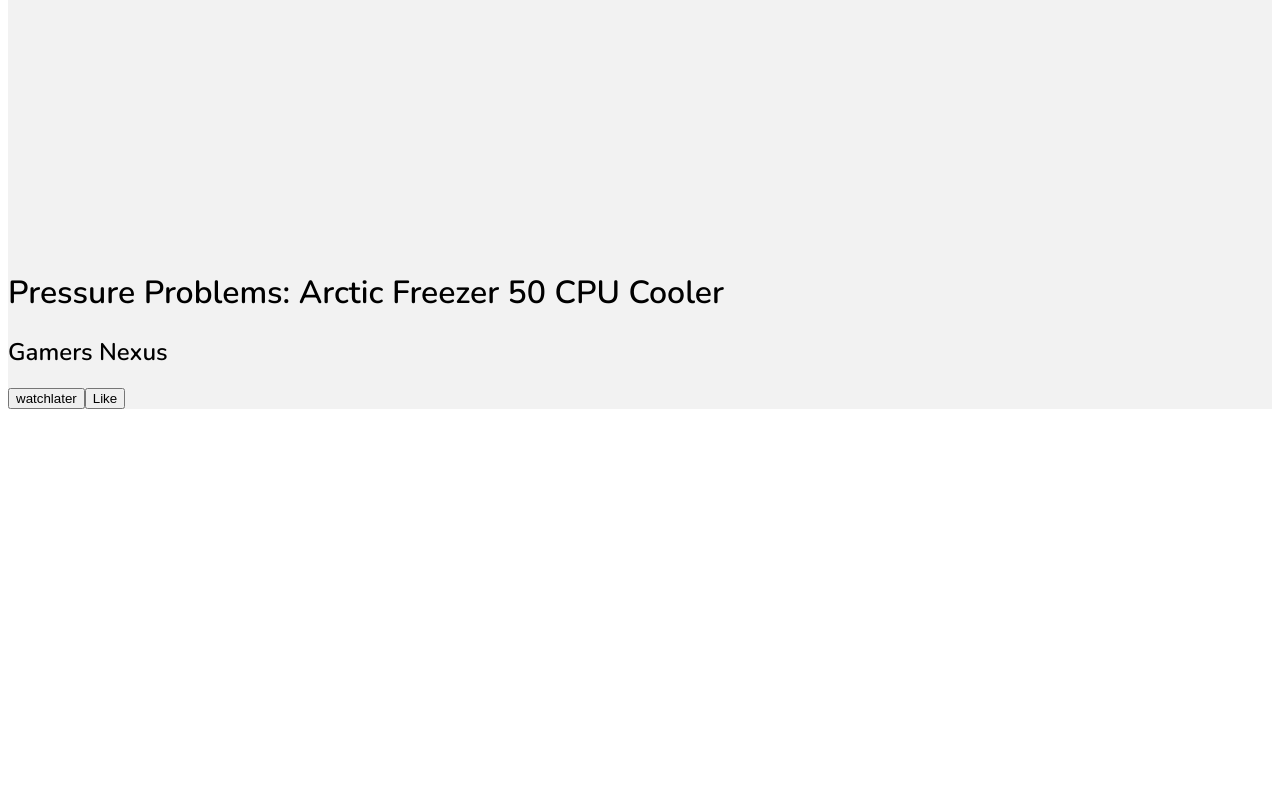
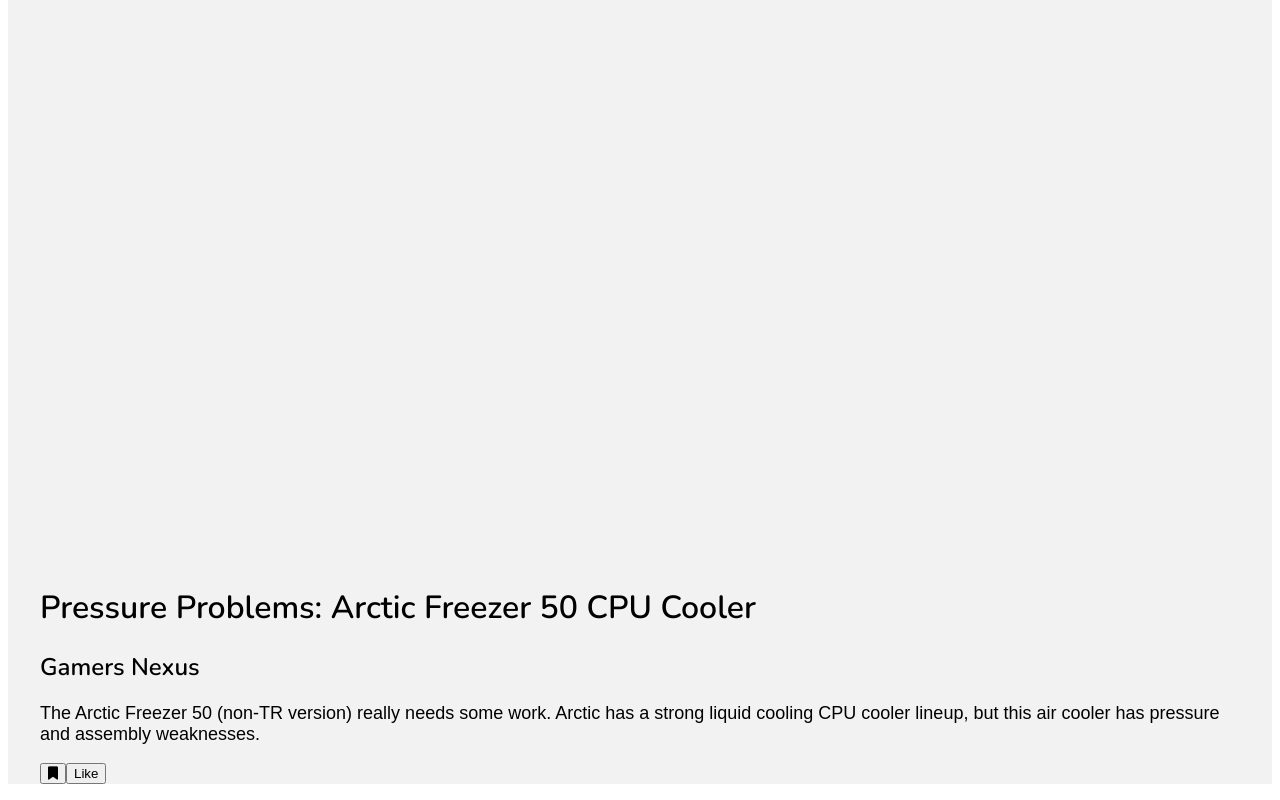
Before and after one commit to harshitsaxena586/video-library, a React (Create React App) app: page /1/1 in a window 1280 px wide. Shown: the part 422-1222 px from the top of the page. Before the commit the page ends 839 px from the top, so only its background shows below. Built offline with nearby package versions, Linux system fonts and the light colour scheme.

Commit message:
feat:added watchlater,history and liked

```diff
--- a/public/index.html
+++ b/public/index.html
@@ -39,5 +39,6 @@
       To begin the development, run `npm start` or `yarn start`.
       To create a production bundle, use `npm run build` or `yarn build`.
     -->
+    <script src="https://kit.fontawesome.com/8da5aafc0d.js" crossorigin="anonymous"></script>
   </body>
 </html>
--- a/src/App.css
+++ b/src/App.css
@@ -32,16 +32,35 @@
   margin: 1rem;
   border-radius: 10px;
   overflow: hidden;
-  background: blue;
-}
+ }
 .listing-wrap {
   margin: auto;
   display: flex;
   justify-content: center;
   width:90vw;
   flex-wrap: wrap;
-  background-color: red;
 }
 .videcard {
   padding: 1.5rem;
 }
+
+.video-player{
+  /* display: flex; */
+  /* flex-direction: column; */
+}
+
+.video-l {
+  overflow: hidden;
+  border-radius: 10px;
+  justify-self: center;
+margin: auto
+}
+
+.player-content{
+  margin:1rem auto;
+  width: 1200px;
+}
+p{
+  font-size: 18px;
+  font-family: "nunito",;
+}
--- a/src/App.js
+++ b/src/App.js
@@ -8,6 +8,7 @@
 import Category from './pages/Category';
 import Playlists from './pages/Playlists';
 import Videoplayer from './pages/Videoplayer';
+import History from './pages/History';
 
 function App() {
   return (
@@ -16,6 +17,8 @@
   <Navbar />
    <Routes>
     <Route path="/" element={<Home />}/>
+
+    <Route path="/history" element={<History />}/>
     <Route path="/:filter" element={<Category />}/>
     <Route path="/:filter/:vid" element={<Videoplayer />}/>
     <Route path="playlists" element={<Playlists />}/>
--- a/src/Reducer/AppReducer.js
+++ b/src/Reducer/AppReducer.js
@@ -1,8 +1,12 @@
 import React from 'react'
 
-export default function reducer(action,state) {
+export default function reducer(state,action) {
     switch(action.type){
-       case "test":
-        return {...state,liked:["test succesfull"]}
+     case "ADDTOWATCHLATER":
+     return {...state,watchlater:state.watchlater.concat(action.payload)}
+     case "LIKED":
+     return {...state,liked:state.liked.concat(action.payload)};
+     case "ADDHISTORY":
+     return {...state,history:state.history.concat(action.payload)}
     }
 }
--- a/src/components/Navbar.js
+++ b/src/components/Navbar.js
@@ -17,7 +17,7 @@
         </li>
         <li>
           {" "}
-          <Link to="category">Category </Link>
+          <Link to="history">History</Link>
         </li>
         <li className="">
           {" "}
--- /dev/null
+++ b/src/components/Playlistcard.js
@@ -0,0 +1,16 @@
+import React from 'react'
+import ReactPlayer from 'react-player/youtube'
+import { Link } from 'react-router-dom'
+export default function Playlistcard({item}) {
+    return (
+        <div>
+
+            <Link to={String(item.id)} className="text-link">
+            <ReactPlayer width="550px" height="309px" light url={item.url} className="player-listing" />
+            <h2>{item.title}</h2>
+            <h2>{item.channel}</h2>
+            </Link>
+
+        </div>
+    )
+}
--- a/src/components/Videocard.js
+++ b/src/components/Videocard.js
@@ -5,12 +5,11 @@
 export default function Videocard({item}) {
     return (
         <div className="video-card">
-            <Link to={String(item.id)}>
+            <Link to={String(item.id)} className="text-link">
             <ReactPlayer  light url={item.url} className="player-listing" />
             <h2>{item.title}</h2>
             <h2>{item.channel}</h2>
             </Link>
-
         </div>
     )
 }
--- a/src/context/AppContext.js
+++ b/src/context/AppContext.js
@@ -10,7 +10,6 @@
 }
 
 export function AppContextProvider({ children }) {
-
   const [state,dispatch]=useReducer(reducer,initialState)
 
   return (
--- a/src/pages/Category.js
+++ b/src/pages/Category.js
@@ -12,7 +12,6 @@
       <h1 className="text-center">{filter}</h1>
       <div className="listing-wrap">
         {filteredArr.map(item=><Videocard item={item} />)}
-
       </div>
     </div>
   );
--- /dev/null
+++ b/src/pages/History.js
@@ -0,0 +1,17 @@
+import React from 'react'
+import Playlistcard from '../components/Playlistcard'
+import { useApp } from '../context/AppContext'
+
+export default function History() {
+    const {state,dispatch}=useApp()
+    const {history} =state
+    return (
+        <div className="history-wrap">
+            <h1 className="text-center">History</h1>
+            <ul class="list-tag">
+            {history.map(item=> <Playlistcard item={item} />)}
+            </ul>
+
+        </div>
+    )
+}
--- a/src/pages/Playlists.js
+++ b/src/pages/Playlists.js
@@ -1,9 +1,21 @@
 import React from 'react'
+import Playlistcard from '../components/Playlistcard'
+import { useApp } from '../context/AppContext'
 
 export default function Playlists() {
+    const {state,dispatch}=useApp()
+    const { watchlater,liked} =state
+console.log(watchlater,liked)
     return (
-        <div>
-            <h1>Playlist</h1>
+        <div className="playlist-wrap">
+            <h1 className="text-center">Watch Later</h1>
+            <ul class="list-tag">
+            {watchlater.map(item=> <Playlistcard item={item} />)}
+            </ul>
+            <h1 className="text-center">Liked</h1>
+            <ul class="list-tag">
+            {watchlater.map(item=> <Playlistcard item={item} />)}
+            </ul>
         </div>
     )
 }
--- a/src/pages/Videoplayer.js
+++ b/src/pages/Videoplayer.js
@@ -1,20 +1,27 @@
-import React from 'react'
+import React, { useEffect } from 'react'
 import {useParams } from "react-router-dom";
 import { videoDB } from '../videoDB';
 import ReactPlayer from 'react-player'
+import { useApp } from '../context/AppContext';
 
 export default function Videoplayer() {
 const  {vid}=useParams()
-console.log(vid)
+const {state,dispatch}=useApp()
+console.log(state)
 const currentVideo=videoDB.find(item=> item.id==vid)
+useEffect(()=>dispatch({type:"ADDHISTORY",payload:currentVideo}),[])
 console.log(currentVideo)
     return (
-        <div>
-        <div><ReactPlayer url={currentVideo.url} /> </div>
+        <div className="video-player">
+        <div><ReactPlayer url={currentVideo.url} width="1200px" height="675px" className="video-l"/> </div>
+        <div className="player-content">
             <h1>{currentVideo.title}</h1>
             <h2>{currentVideo.channel}</h2>
-            <button>watchlater</button>
-            <button>Like</button>
+            <p>{currentVideo.desicription}</p>
+            <button onClick={()=>dispatch({type:"ADDTOWATCHLATER",payload:currentVideo})}><i class="fa fa-bookmark" ></i></button>
+            <button onClick={()=>dispatch({type:"LIKED",payload:currentVideo})}>Like</button>
+        </div>
+
         </div>
     )
 }
```
